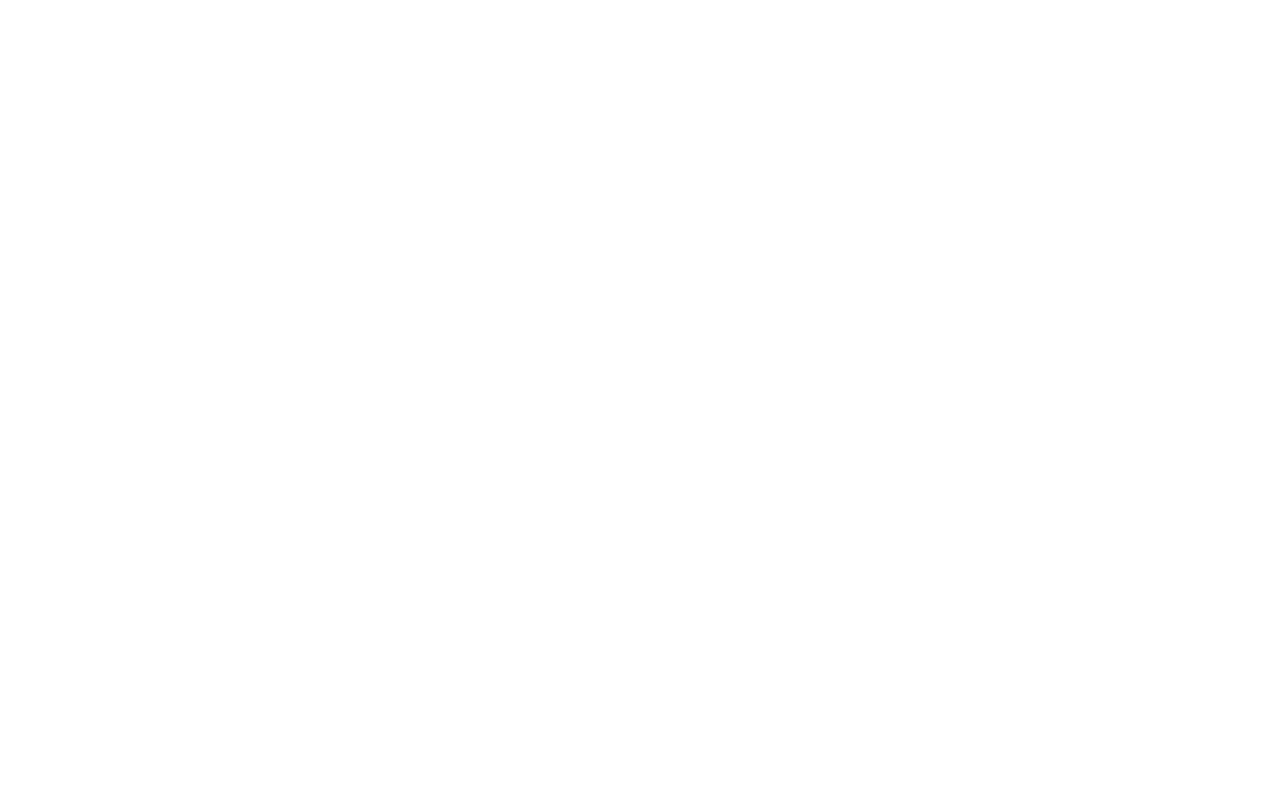
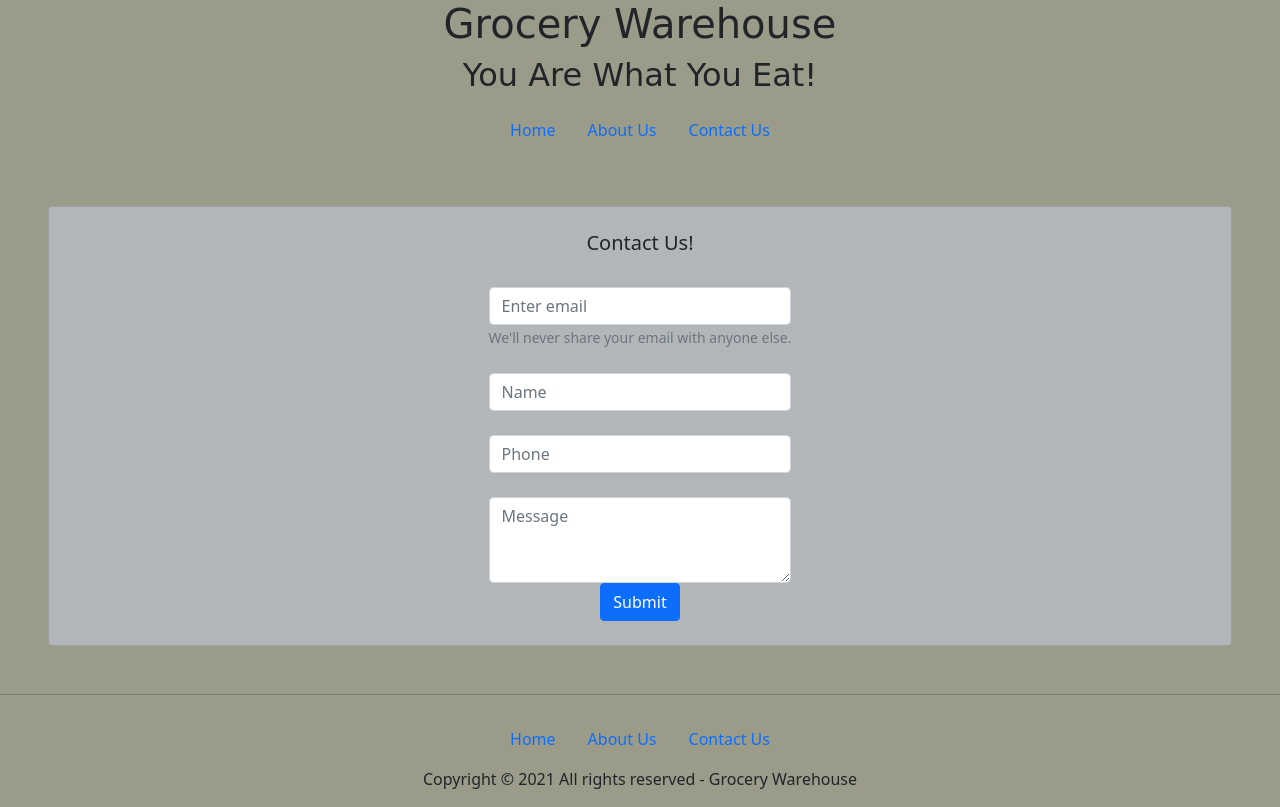
Before and after one commit to koldfeet/grocery-store, a plain HTML site: page contact.html in a window 1280 px wide. Drawn offline with nearby package versions, Linux system fonts and the light colour scheme; a web font is replaced by a local one.

Commit message:
contact us added

```diff
--- a/contact.html
+++ b/contact.html
@@ -0,0 +1,116 @@
+<!DOCTYPE html>
+<html lang="en">
+
+<head>
+    <meta charset="UTF-8">
+    <meta http-equiv="X-UA-Compatible" content="IE=edge">
+    <meta name="viewport" content="width=device-width, initial-scale=1.0">
+    <!-- CSS only -->
+    <link href="https://cdn.jsdelivr.net/npm/bootstrap@5.1.1/dist/css/bootstrap.min.css" rel="stylesheet"
+        integrity="sha384-F3w7mX95PdgyTmZZMECAngseQB83DfGTowi0iMjiWaeVhAn4FJkqJByhZMI3AhiU" crossorigin="anonymous">
+    <script src="https://code.jquery.com/jquery-3.3.1.slim.min.js"
+        integrity="sha384-q8i/X+965DzO0rT7abK41JStQIAqVgRVzpbzo5smXKp4YfRvH+8abtTE1Pi6jizo"
+        crossorigin="anonymous"></script>
+    <script src="https://cdnjs.cloudflare.com/ajax/libs/popper.js/1.14.7/umd/popper.min.js"
+        integrity="sha384-UO2eT0CpHqdSJQ6hJty5KVphtPhzWj9WO1clHTMGa3JDZwrnQq4sF86dIHNDz0W1"
+        crossorigin="anonymous"></script>
+    <script src="https://stackpath.bootstrapcdn.com/bootstrap/4.3.1/js/bootstrap.min.js"
+        integrity="sha384-JjSmVgyd0p3pXB1rRibZUAYoIIy6OrQ6VrjIEaFf/nJGzIxFDsf4x0xIM+B07jRM"
+        crossorigin="anonymous"></script>
+    <!-- google font -->
+    <link rel="preconnect" href="https://fonts.googleapis.com">
+    <link rel="preconnect" href="https://fonts.gstatic.com" crossorigin>
+    <link href="https://fonts.googleapis.com/css2?family=Gugi&display=swap" rel="stylesheet">
+    <link rel="stylesheet" href="styles.css">
+    <title>Home</title>
+</head>
+
+<body>
+    <div class="container">
+        <div class="row">
+            <div class="col">
+
+                <!--logo start-->
+                <h1 class="header-logo">Grocery Warehouse</h1>
+                <h2 class="header-logo">You Are What You Eat!</h2>
+                <!--nav start-->
+                <nav class="nav justify-content-center">
+                    <a class="nav-bar" href="index.html">Home</a>
+                    <a class="nav-bar" href="about.html">About Us</a>
+                    <a class="nav-bar" href="contact.html">Contact Us</a>
+                </nav>
+                <!--nav end-->
+
+                <!--header end-->
+            </div>
+        </div>
+    </div>
+
+    <main>
+        <article>
+            <!--cards start-->
+            <div class="row">
+                <div class="col">
+                    <div class="card-group">
+                        <div class="card">
+                            <div class="card-body text-center">
+                                <h5 class="card-title">Contact Us!</h5>
+
+                                <!--forms start-->
+                                <form id="formation" action="" method="get">
+                                    <div class="form-group">
+                                        <label for="email"></label>
+                                        <input type="email" class="form-control" id="email" name="email"
+                                            aria-describedby="emailHelp" placeholder="Enter email">
+                                        <small id="emailHelp" class="form-text text-muted">We'll never share your email
+                                            with
+                                            anyone
+                                            else.</small>
+                                    </div>
+                                    <div class="form-group">
+                                        <label for="name"></label>
+                                        <input type="text" class="form-control" id="name" name="name"
+                                            placeholder="Name">
+                                    </div>
+                                    <div class="form-group">
+                                        <label for="phone"></label>
+                                        <input type="tel" class="form-control" id="phone" name="phone"
+                                            placeholder="Phone">
+                                    </div>
+                                    <div class="form-group">
+                                        <label for="message"></label>
+                                        <textarea class="form-control" id="message" name="message" rows="3"
+                                            placeholder="Message"></textarea>
+                                    </div>
+
+                                    <button type="submit" id="submit" value="Submit"
+                                        class="btn btn-primary">Submit</button>
+                                </form>
+                                <!--forms end-->
+
+                            </div>
+                        </div>
+                    </div>
+                </div>
+            </div>
+            <!--cards end-->
+        </article>
+    </main>
+
+    <!--footer start-->
+    <hr>
+    <footer>
+        <nav class="nav justify-content-center">
+            <a class="nav-bar" href="index.html">Home</a>
+            <a class="nav-bar" href="about.html">About Us</a>
+            <a class="nav-bar" href="contact.html">Contact Us</a>
+        </nav>
+
+        <p class="footer-copyright">
+            Copyright © 2021 All rights reserved - Grocery Warehouse
+        </p>
+    </footer>
+    <!--footer end-->
+</body>
+
+</html>
```
Also changed, not shown: about.html (+1 -2 lines), index.html (+0 -1 lines).
